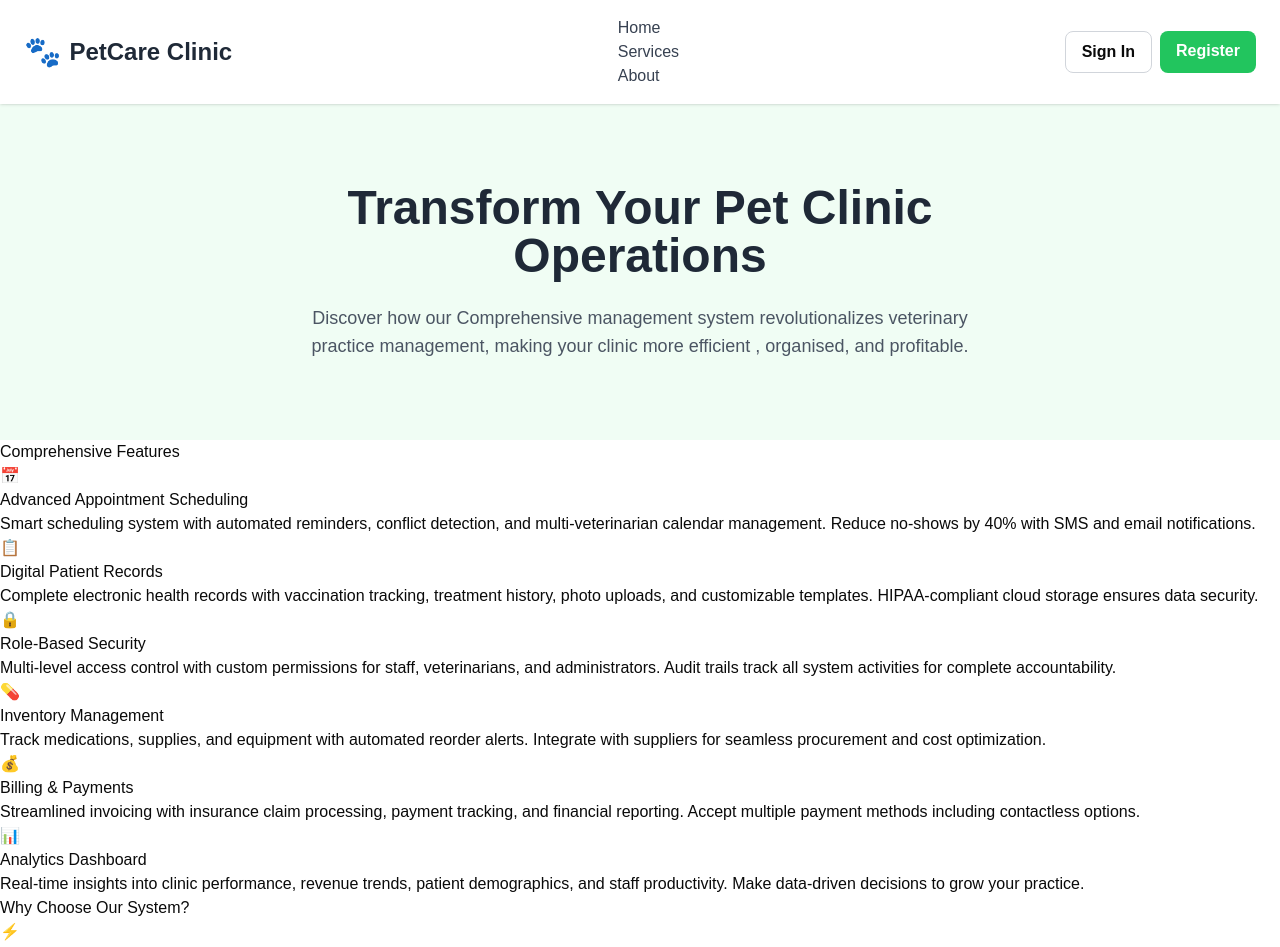
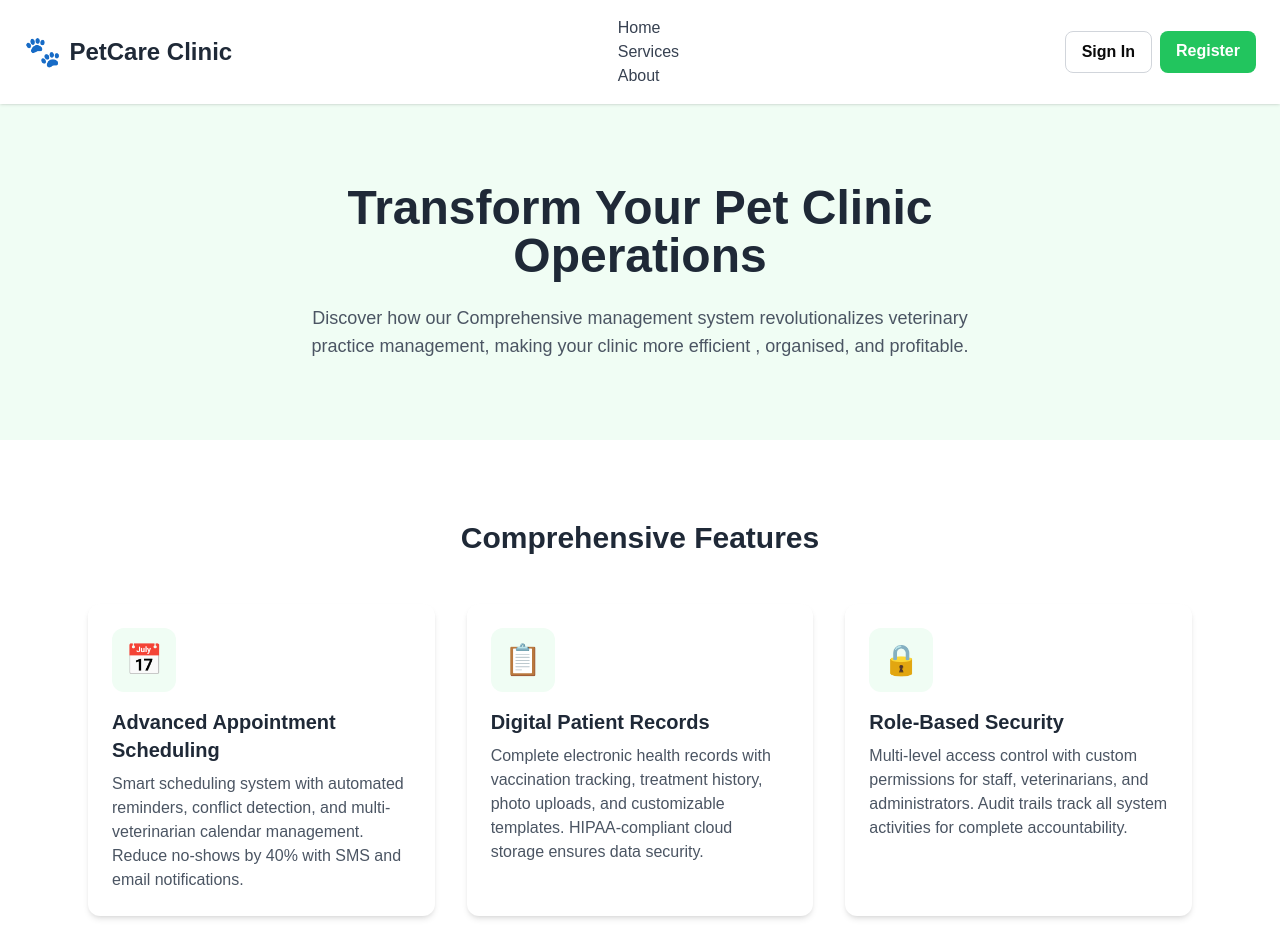
Before and after one commit to barondevke/pet-clinic, a Next.js app in the folder Client/: page /about in a window 1280 px wide. Shown: the top 947 px of the page. Built offline with nearby package versions, Linux system fonts and the light colour scheme.

Commit message:
Styling for Features section, in About us

```diff
--- a/Client/app/about/page.tsx
+++ b/Client/app/about/page.tsx
@@ -37,15 +37,15 @@ export default function about() {
                 </div>
             </section>
 
-            <section  className="content-section">
-                <div className="container">
-                    <h2 className="section-title">Comprehensive Features</h2>
-                    <div className="features-grid">
+            <section  className="py-20">
+                <div className="max-w-6xl mx-auto px-6">
+                    <h2 className="text-3xl font-bold text-center text-gray-800 mb-12">Comprehensive Features</h2>
+                    <div className="grid grid-cols-1 md:grid-cols-2 lg:grid-cols-3 gap-8">
                         {features.map((feature, index) => (
-                            <div className="feature-card" key={index}>
-                                <div className="feature-icon">{feature.icon}</div>
-                                <h3 className="feature-title">{feature.title}</h3>
-                                <p  className="feature-description">{feature.description}</p>
+                            <div className="bg-white p-6 rounded-xl shadow-md hover:shadow-lg transition" key={index} >
+                                <div className="text-3xl bg-green-50 w-16 h-16 flex items-center justify-center rounded-xl mb-4">{feature.icon}</div>
+                                <h3 className="text-xl font-semibold text-gray-800 mb-2">{feature.title}</h3>
+                                <p  className="text-gray-600">{feature.description}</p>
                             </div>
 
                         ))}
```
